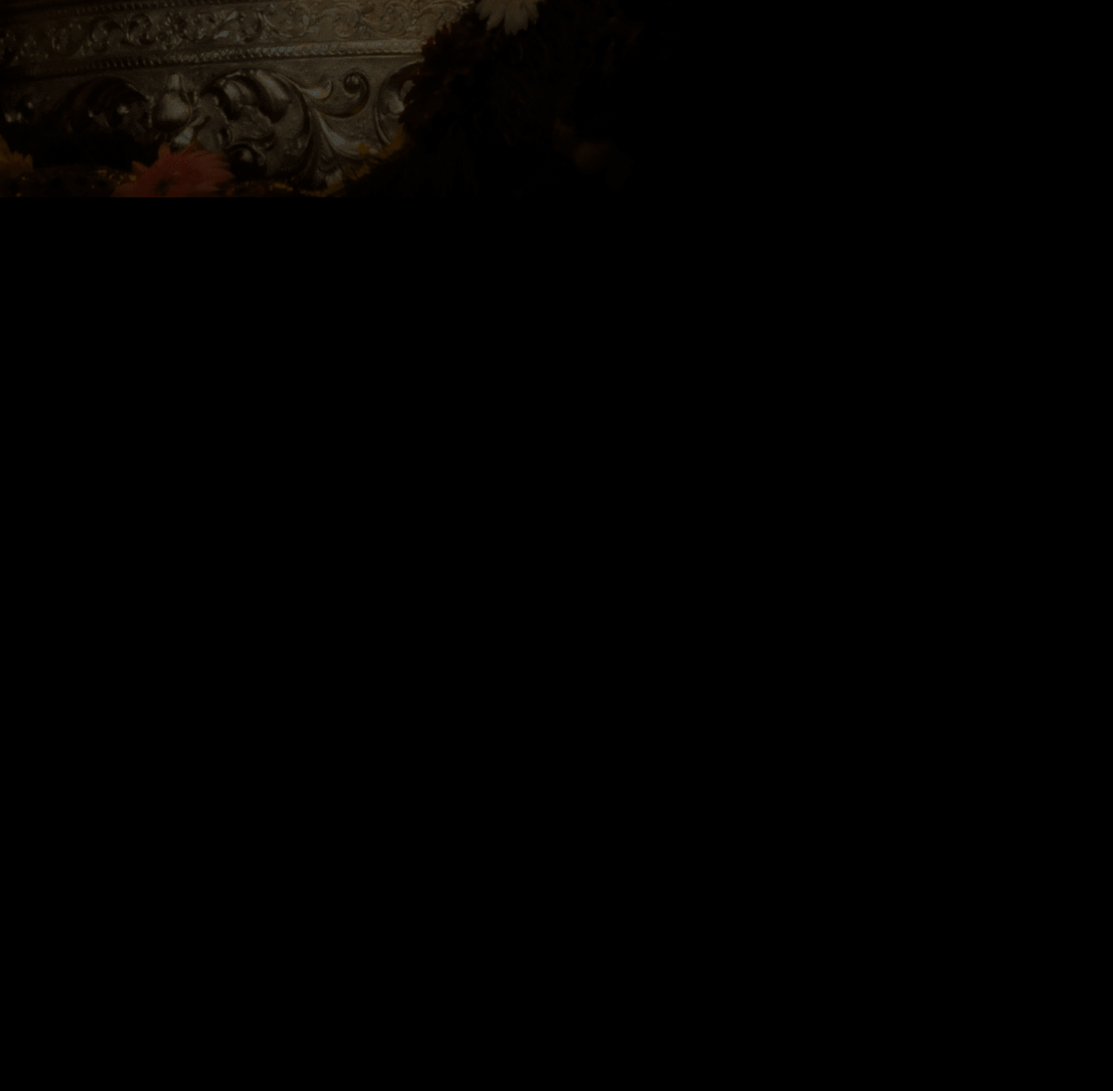
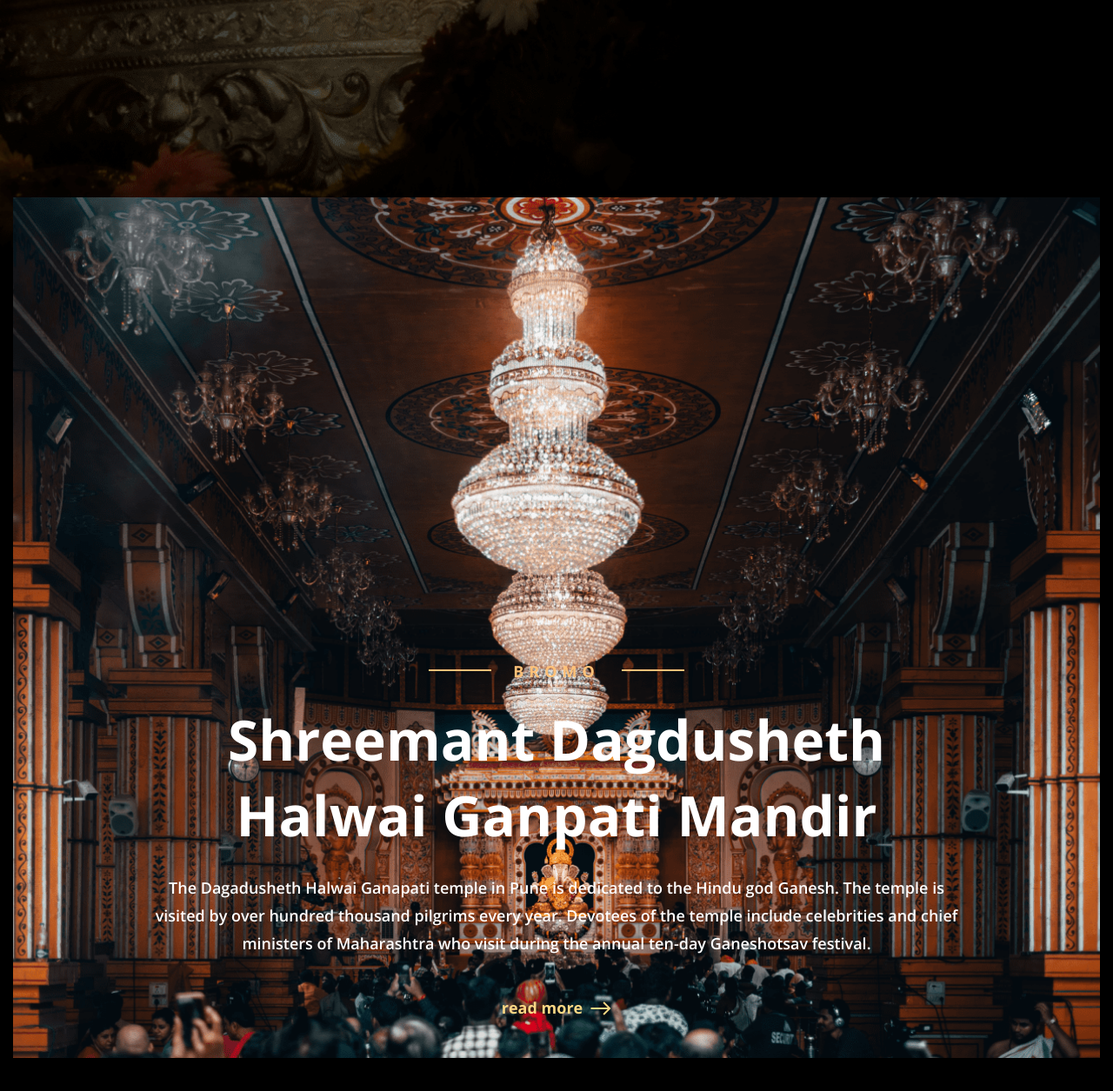
Before and after one commit to katebanban/pune, a plain HTML site: page index.html in a window 1280 px wide. Shown: the part 2051-3306 px from the top of the page at 87% size. Before the commit the page ends 2278 px from the top, so only its background shows below. Drawn offline with Linux system fonts and the light colour scheme.

Commit message:
added "slider" section

```diff
--- a/index.html
+++ b/index.html
@@ -150,6 +150,38 @@
 					</div>
 				</div>
 			</section>
+			<section class="slider">
+				<div class="container">
+					<div class="slider__body">
+						<div class="slider__bg">
+							<img src="img/slider/slider_bg.png" alt="slider background">
+						</div>
+						<div class="slider__content">
+							<h4 class="slider__subtitle subtitle title-reset">
+								Bromo
+							</h4>
+							<h2 class="slider__title title title-reset">
+								Shreemant Dagdusheth Halwai Ganpati Mandir
+							</h2>
+							<p class="slider__descr text-reset">
+								The Dagadusheth Halwai Ganapati temple in Pune is dedicated to the Hindu god Ganesh. The temple
+								is
+								visited by over hundred thousand pilgrims every year. Devotees of the temple include celebrities
+								and chief ministers of Maharashtra who visit during the annual ten-day Ganeshotsav festival.
+							</p>
+							<a class="slider__link link" href="#">
+								<span>read more</span>
+								<svg width="25" height="16" viewBox="0 0 25 16" fill="none" xmlns="http://www.w3.org/2000/svg">
+									<path
+										d="M16.5 -6.99382e-07L15.09 1.41L20.67 7L0.5 7L0.5 9L20.67 9L15.08 14.58L16.5 16L24.5 8L16.5 -6.99382e-07Z"
+										fill="#FBD784" />
+								</svg>
+
+							</a>
+						</div>
+					</div>
+				</div>
+			</section>
 		</main>
 	</div>
 </body>
--- /dev/null
+++ b/scss/_slider.scss
@@ -0,0 +1,76 @@
+.slider {
+	padding-bottom: 227px;
+
+	&__body {
+		position: relative;
+		padding: 533px 0px 42px;
+	}
+
+	&__bg {
+		position: absolute;
+		top: 0;
+		left: 0;
+		bottom: 0;
+		right: 0;
+		z-index: -1;
+
+		img {
+			position: absolute;
+			top: 0;
+			left: 0;
+			width: 100%;
+			height: 100%;
+			object-fit: cover;
+			//object-position: top;
+		}
+	}
+
+	&__content {
+		max-width: 934px;
+		margin: 0 auto;
+		text-align: center;
+	}
+
+	&__subtitle {
+		padding: unset;
+
+		&:not(:last-child) {
+			margin-bottom: 24px;
+		}
+
+		&::before {
+			content: "";
+			position: absolute;
+			width: 72px;
+			height: 2px;
+			left: 320px;
+			top: 10px;
+			background: #ffc178;
+		}
+
+		&::after {
+			content: "";
+			position: absolute;
+			width: 72px;
+			height: 2px;
+			right: 320px;
+			top: 10px;
+			background: #ffc178;
+		}
+	}
+
+	&__title {
+		&:not(:last-child) {
+			margin-bottom: 24px;
+		}
+	}
+
+	&__descr {
+		&:not(:last-child) {
+			margin-bottom: 42px;
+		}
+	}
+
+	&__link {
+	}
+}
--- a/scss/style.scss
+++ b/scss/style.scss
@@ -19,4 +19,7 @@
 //FORT
 @import "_fort.scss";
 
+//SLIDER
+@import "_slider.scss";
+
 //font-family: 'DM Sans', sans-serif;
```
Also changed, not shown: css/style.css, img/slider/slider_bg.png (added).
